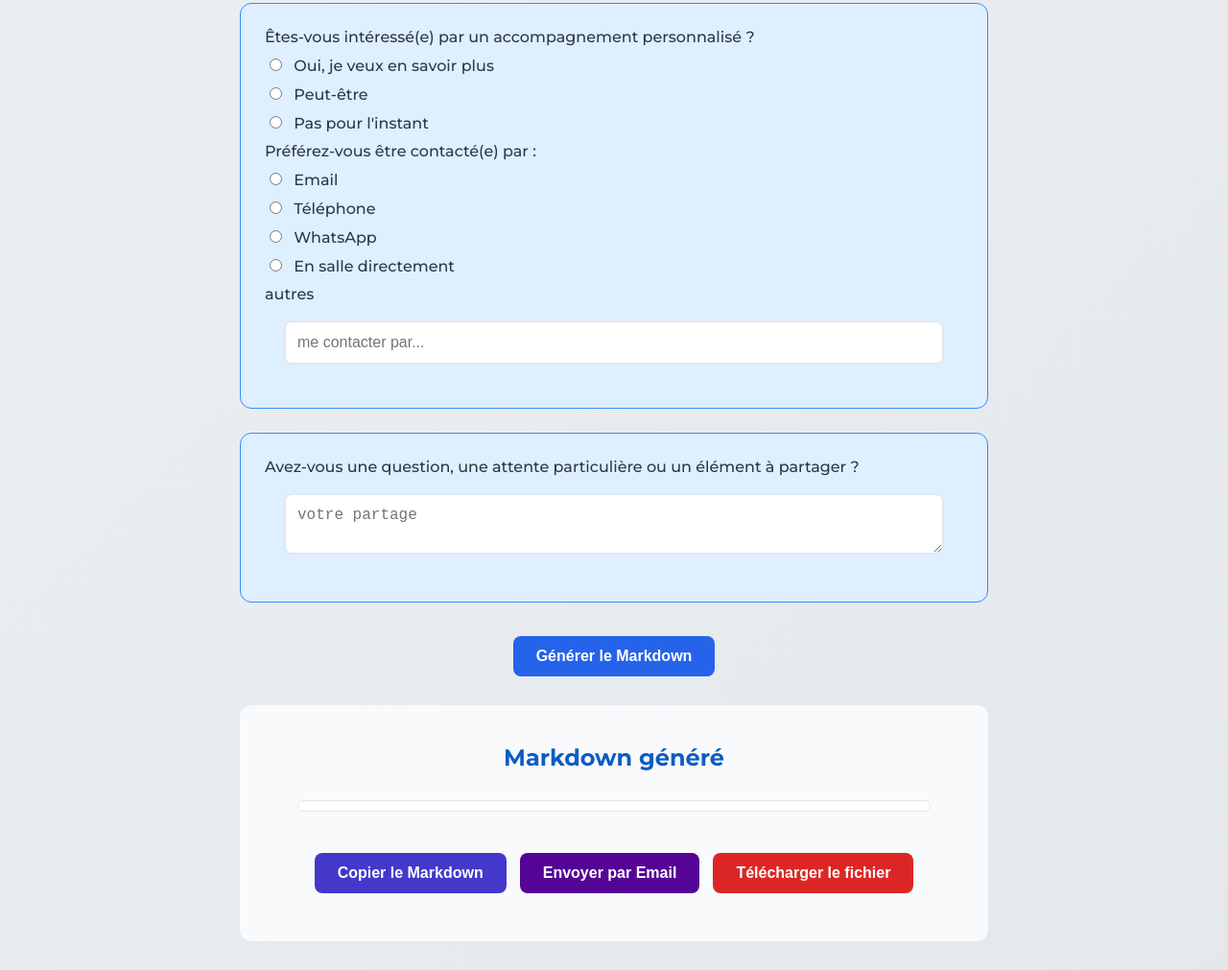
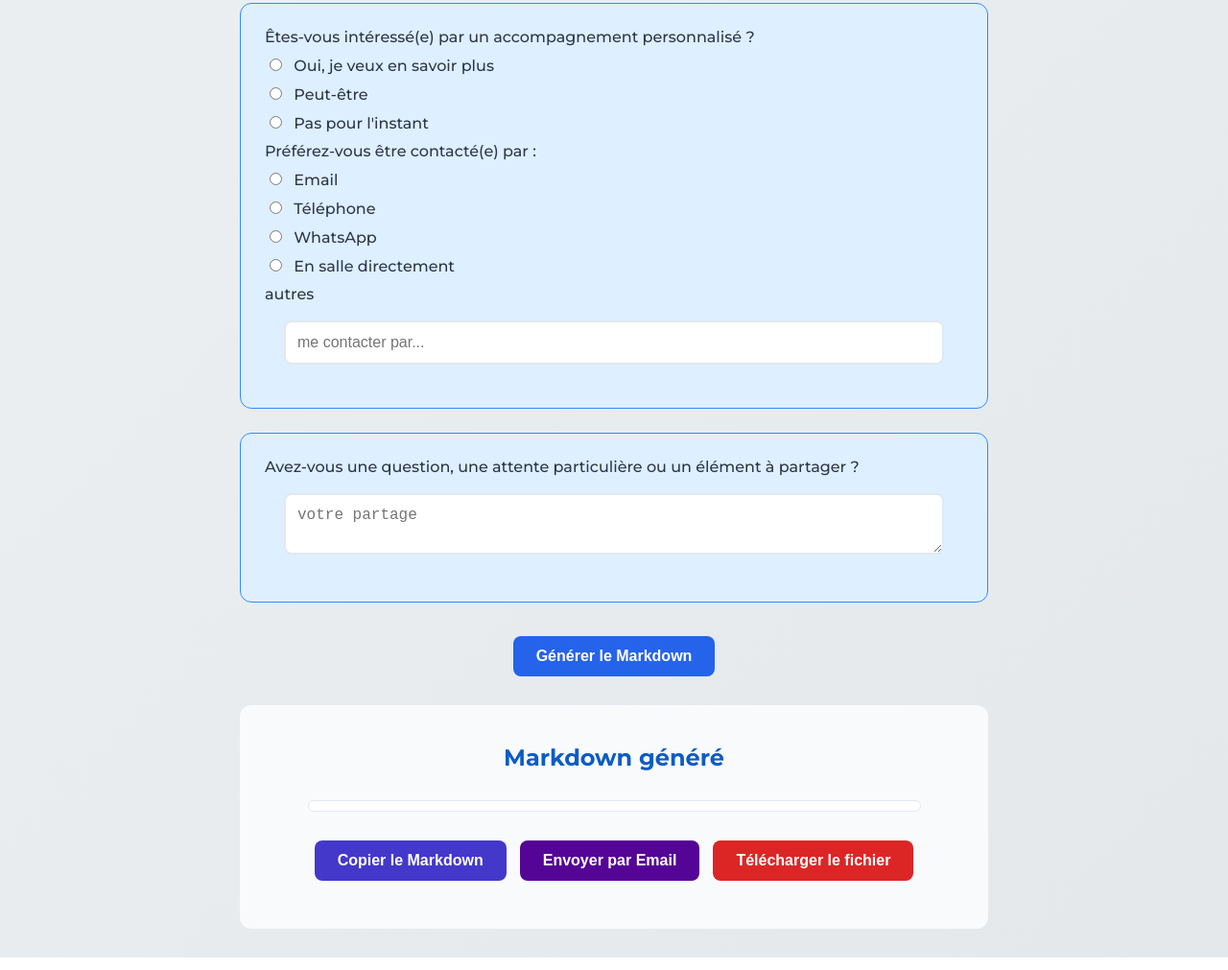
Before and after one commit to Vincent8314/Fiche-de-Rencontre-Client-Coaching-Fitness, a plain HTML site: page index.html in a window 1280 px wide. Shown: the part 2741-3752 px from the top of the page at 96% size. Drawn offline with nearby package versions, Linux system fonts and the light colour scheme.

Commit message:
Update index.html

```diff
--- a/index.html
+++ b/index.html
@@ -50,6 +50,7 @@
       margin-bottom: 25px;
       border: 1px solid #318aff;
     }
+
 
     /* Style des labels */
     label {
@@ -167,8 +168,11 @@
       font-family: monospace;
       white-space: pre-wrap;
       word-wrap: break-word;
+      margin: 0 auto;
+      width: 95%;
+      max-height: 35vh;
+      overflow-y: auto;
     }
-
     /* Media Queries pour la responsivité */
     @media screen and (max-width: 860px) {
       body {
```
